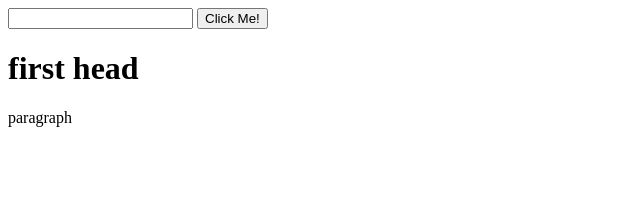
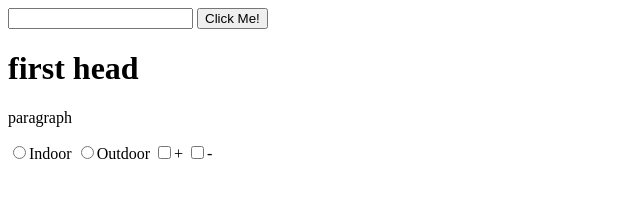
Before and after one commit to ericbloodyax12/HTML-CSS, a plain HTML site: page index.html in a window 1280 px wide. Shown: the whole page, without its empty margins (0-640 px from the left). Drawn offline with Linux system fonts and the light colour scheme.

Commit message:
add Radio and Check boxes inputs

```diff
--- a/index.html
+++ b/index.html
@@ -15,5 +15,12 @@
     paragraph
 </p>
 
+<label>
+    <input type="radio" name="door">Indoor
+    <input type="radio" name="door">Outdoor
+
+</label>
+<label><input id="indoor" type="checkbox" name="indoor-outdoor">+</label>
+<label><input id="indoor" type="checkbox" name="indoor-outdoor">-</label>
 </body>
 </html>
```
